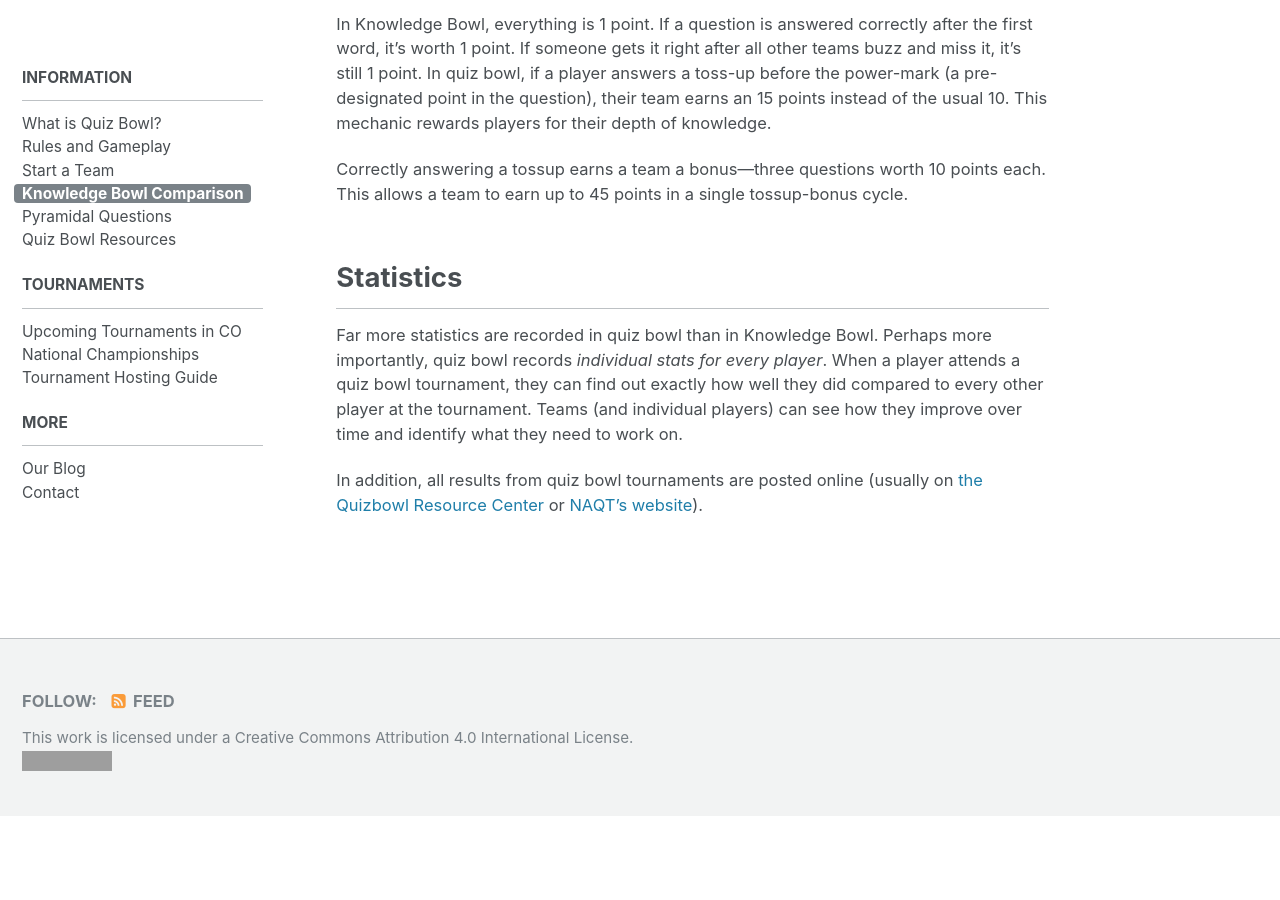
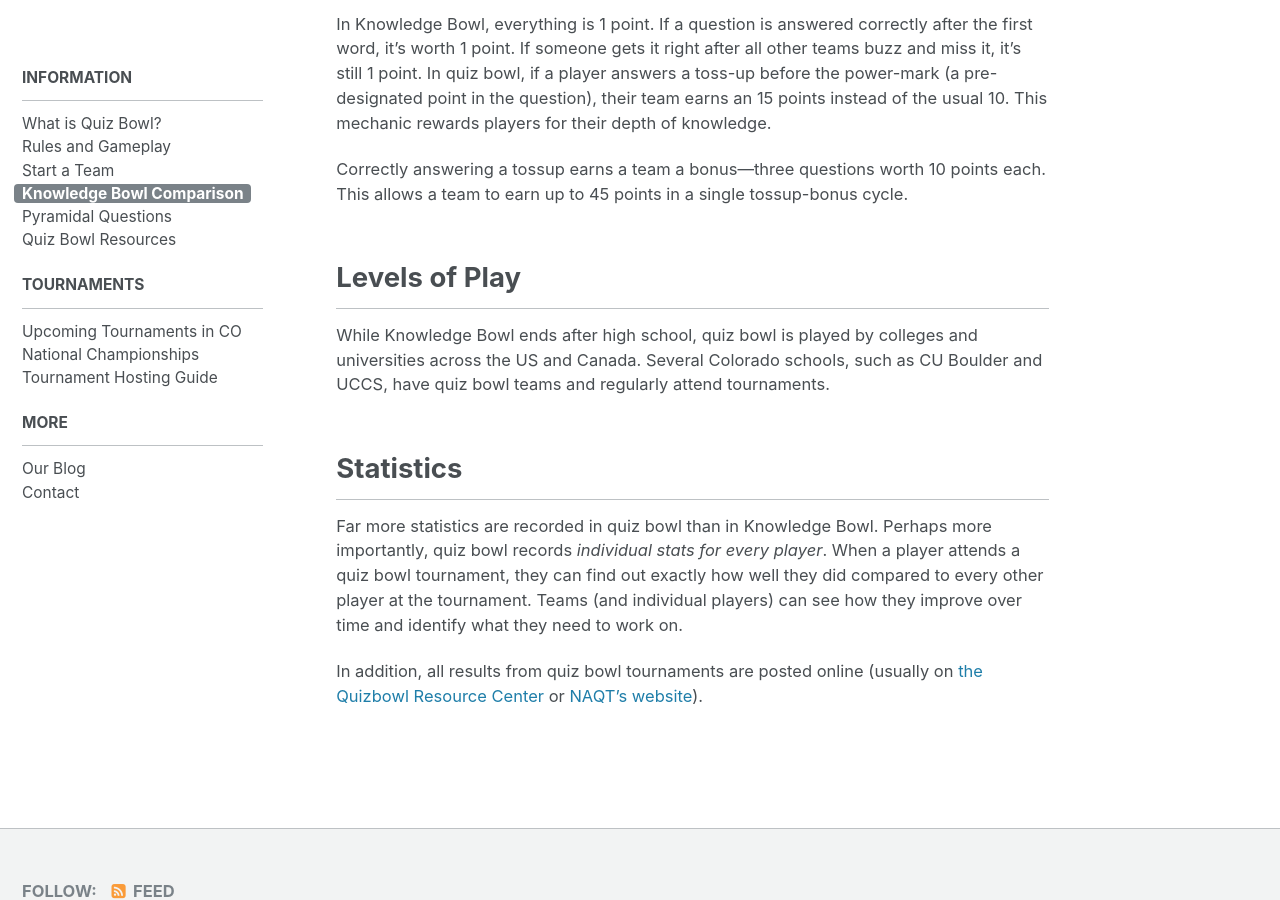
Before and after one commit to matt2718/colorado-qb, a Jekyll site: the page built from _pages/info/knowledge-bowl-comparison.md, in a window 1280 px wide and 900 px high, scrolled down 914 px. Built offline with Jekyll 4.4.1, drawn with Linux system fonts in a browser that asks for light colours; before the commit the page ends 1730 px from its top, so only the background shows below that; grey boxes are pictures that could not be loaded.

Commit message:
Added info on college circuit to qb vs kb page

```diff
--- a/_pages/info/knowledge-bowl-comparison.md
+++ b/_pages/info/knowledge-bowl-comparison.md
@@ -38,6 +38,12 @@ Correctly answering a tossup earns a team a bonus---three questions worth 10
 points each. This allows a team to earn up to 45 points in a single tossup-bonus
 cycle.
 
+## Levels of Play
+
+While Knowledge Bowl ends after high school, quiz bowl is played by colleges and
+universities across the US and Canada. Several Colorado schools, such as CU
+Boulder and UCCS, have quiz bowl teams and regularly attend tournaments.
+
 ## Statistics
 
 Far more statistics are recorded in quiz bowl than in Knowledge Bowl. Perhaps
```
